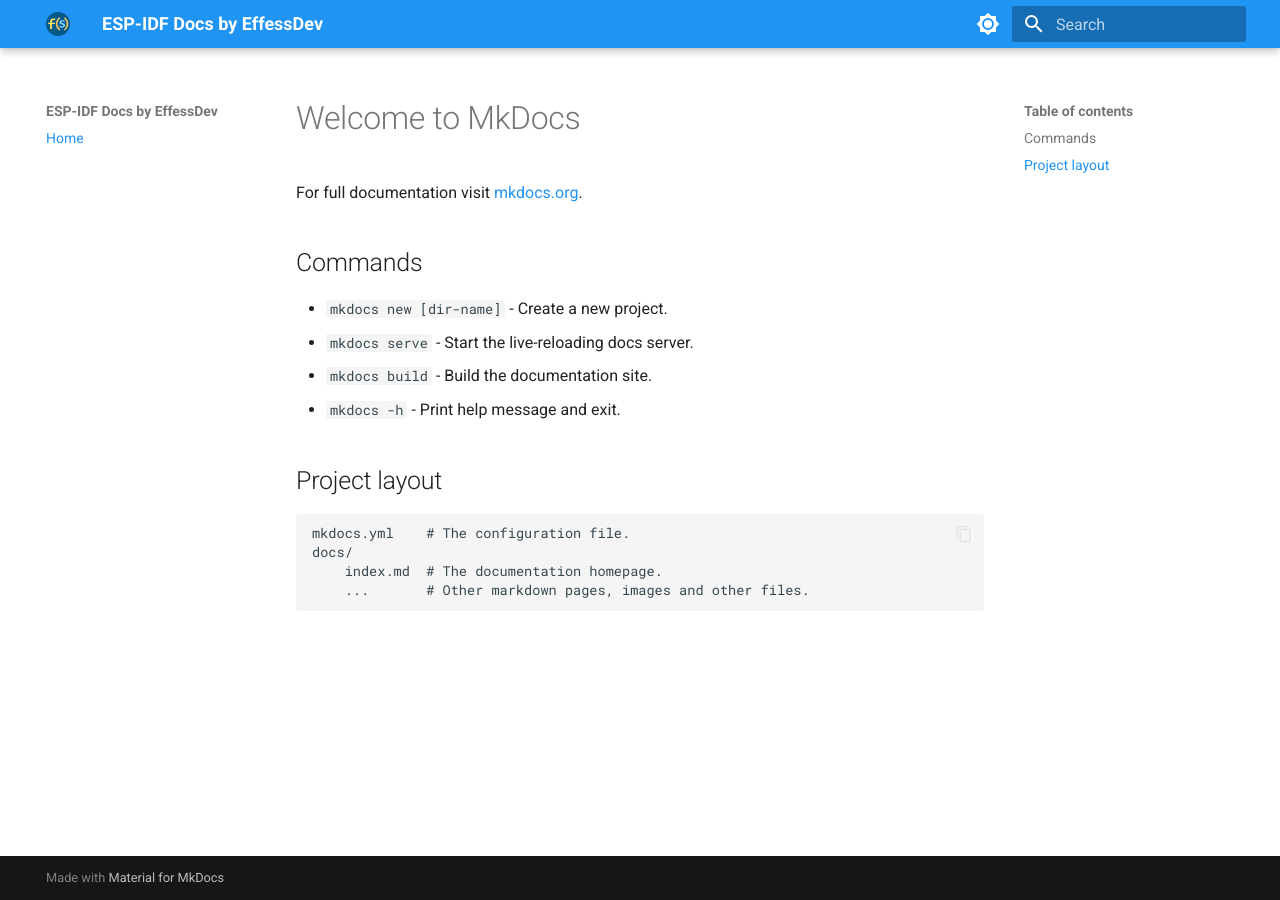
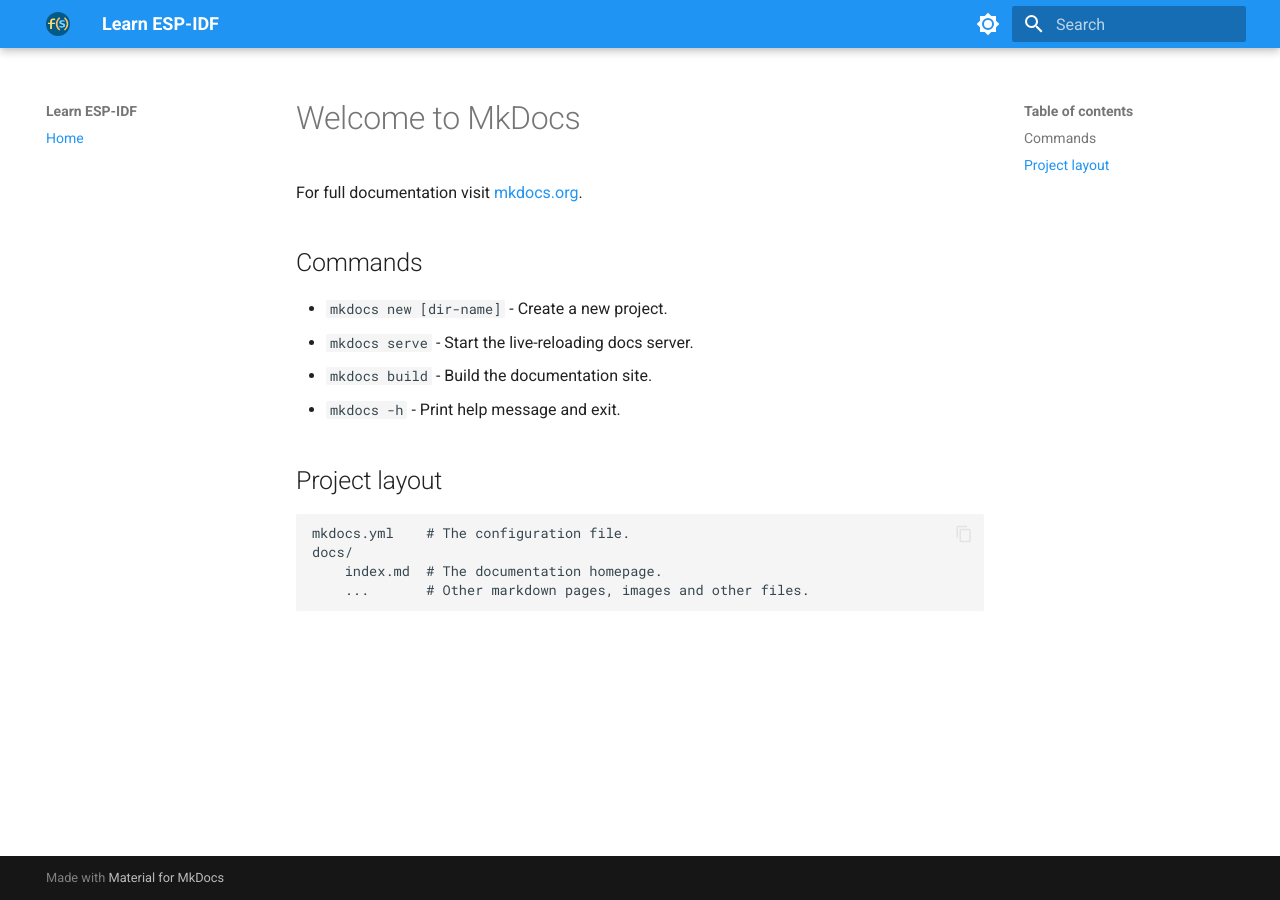
Before and after one commit to effessdev/ESP-IDF, an MkDocs documentation site: the page built from docs/index.md, in a window 1280 px wide. Built offline with MkDocs 1.6.1 and Material for MkDocs 9.7.7, drawn with Linux system fonts in a browser that asks for light colours.

Commit message:
update sitename

```diff
--- a/mkdocs.yml
+++ b/mkdocs.yml
@@ -1,4 +1,4 @@
-site_name: ESP-IDF Docs by EffessDev
+site_name: Learn ESP-IDF
 site_description: Free and ad-free learning platform for ESP-IDF.
 site_author: EffessDev
 
```
